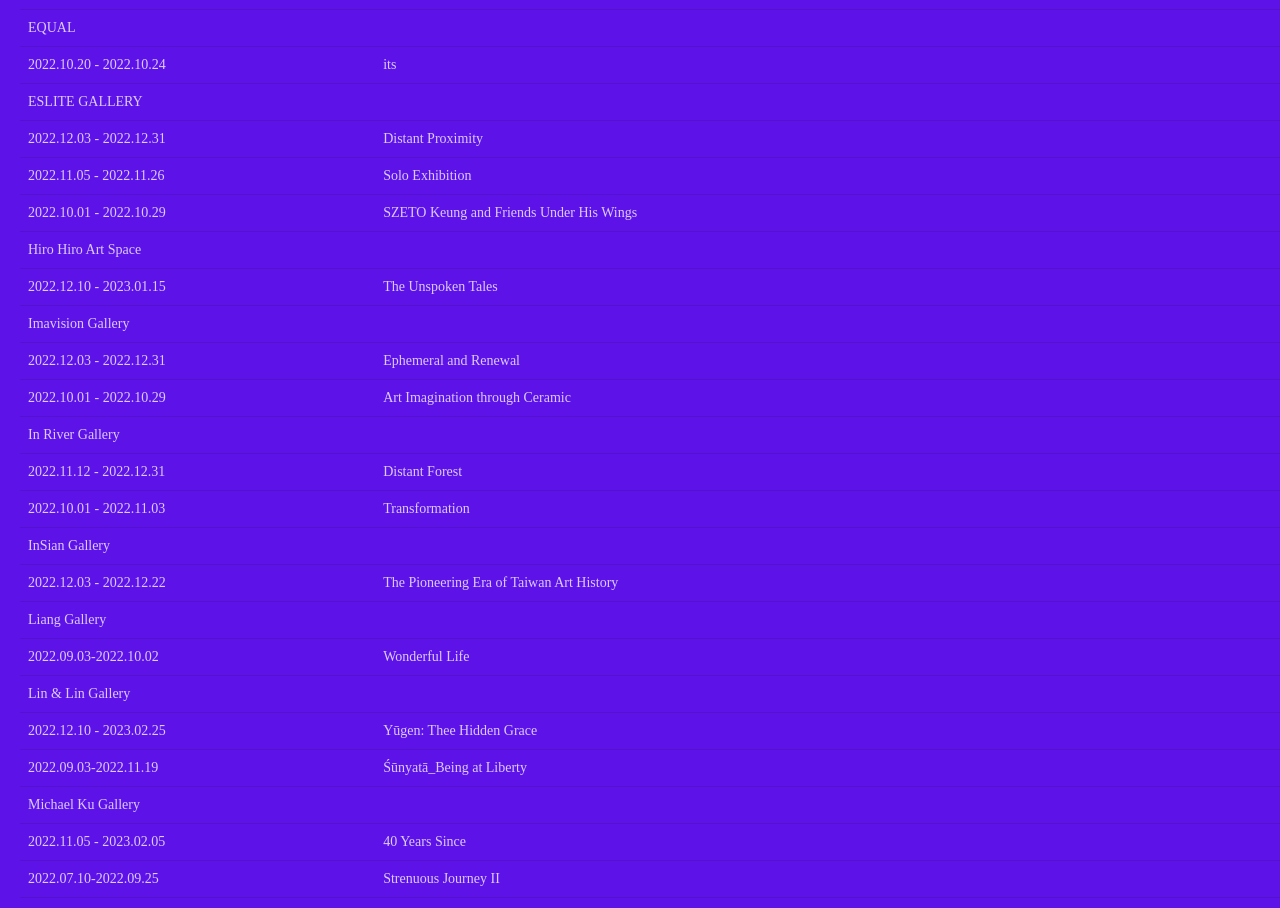
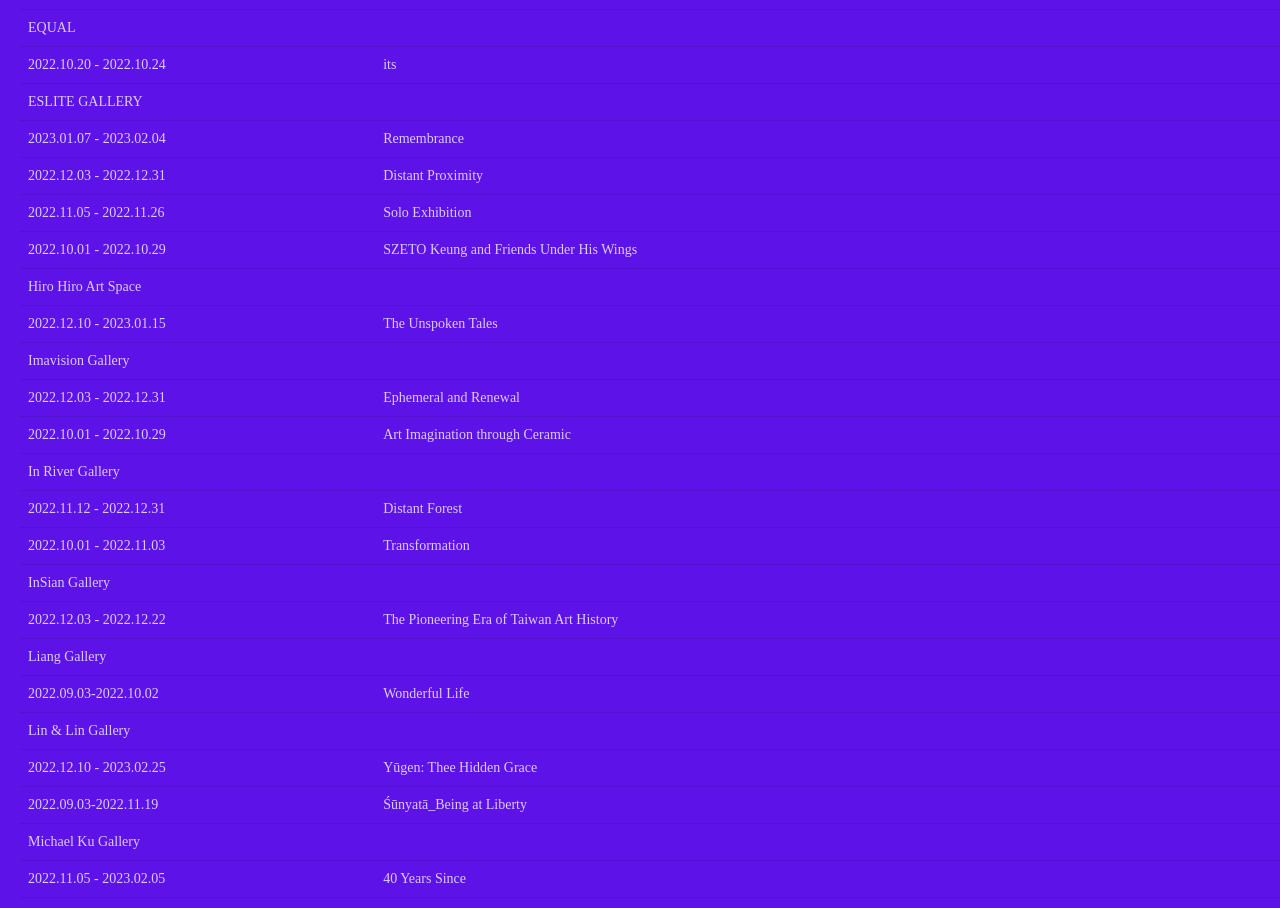
Before and after one commit to tjHsu/gallery-map, a Next.js app: page /events in a window 1280 px wide. Shown: the part 2866-3774 px from the top of the page. Built offline with nearby package versions, Linux system fonts and the light colour scheme; a web font is replaced by a local one.

Commit message:
update eslite
update eslite show

```diff
--- a/src/constants/Constants.ts
+++ b/src/constants/Constants.ts
@@ -790,6 +790,11 @@ export const GALLERIES = [
     website: "https://www.eslitegallery.com/en/",
     isSeparator: false,
     exhibitions: [{
+      artist: "Teppei KANEUJI / Pao-Leng KUNG / CHEN Bo-Ruei",
+      showName: "Remembrance",
+      date: "2023.01.07 - 2023.02.04",
+      openingDate: "2023.01.07 sat 15:00"
+    },{
       artist: "TSONG Pu",
       showName: "Distant Proximity",
       date: "2022.12.03 - 2022.12.31",
```
